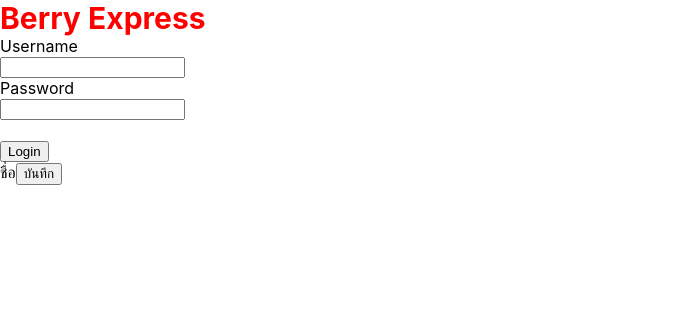
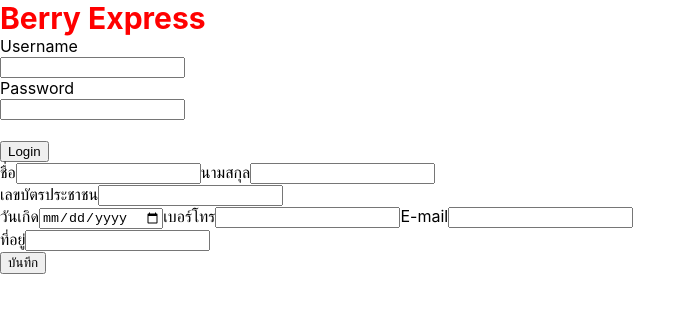
Before and after one commit to gungun614/BerryExpress, a React (Create React App) app in the folder frontend/: page / in a window 1280 px wide. Shown: the top 312 px of the page, without its empty margins (0-696 px from the left). Built offline with nearby package versions, Linux system fonts and the light colour scheme.

Commit message:
Edit addStaffForm

```diff
--- a/frontend/src/components/AddStaffForm.js
+++ b/frontend/src/components/AddStaffForm.js
@@ -1,22 +1,56 @@
-import React, { useState, useRef } from "react"
+import React, { useState } from "react"
 import Label from "../widgets/Label"
 import Button from "../widgets/Button"
+import Input from "../widgets/Input"
 
 const AddStaffForm = () => {
-  const [name, setName] = useState("")
-  const nameRef = useRef()
+  const [staff, setStaff] = useState({
+    firstName: "",
+    lastName: "",
+    citizenId: "",
+    birthDate: Date(),
+    tel: "",
+    email: "",
+    address: "",
+    branch: "",
+    position: "",
+    salary: ""
+  })
 
   const handleClick = () => {
-    setName(nameRef.current.name)
-    console.log(name)
+    console.log(staff)
+  }
+  const handleChange = (event) => {
+    const newValue = event.target.value
+    setStaff({
+      ...staff,
+      [event.target.name]: newValue
+    })
   }
 
   return (
     <div>
       <form>
         <Label text="ชื่อ" />
+        <Input type="text" value={staff.firstName} name="firstName" onChange={handleChange} />
+        <Label text="นามสกุล" />
+        <Input type="text" value={staff.lastName} name="lastName" onChange={handleChange} />
+        <br/>
+        <Label text="เลขบัตรประชาชน" />
+        <Input type="number" value={staff.citizenId} name="citizenId" onChange={handleChange} />
+        <br/>
+        <Label text="วันเกิด" />
+        <Input type="date" value={staff.birthDate} name="birthDate" onChange={handleChange} />
+        <Label text="เบอร์โทร" />
+        <Input type="number" value={staff.tel} name="tel" onChange={handleChange} />
+        <Label text="E-mail" />
+        <Input type="email" value={staff.email} name="email" onChange={handleChange} />
+        <br/>
+        <Label text="ที่อยู่" />
+        <Input type="text" value={staff.address} name="address" onChange={handleChange} />
+
+        <br/>
         <Button type={"submit"} text={"บันทึก"} onClick={handleClick} />
-        {name}
       </form>
     </div>
 
```
